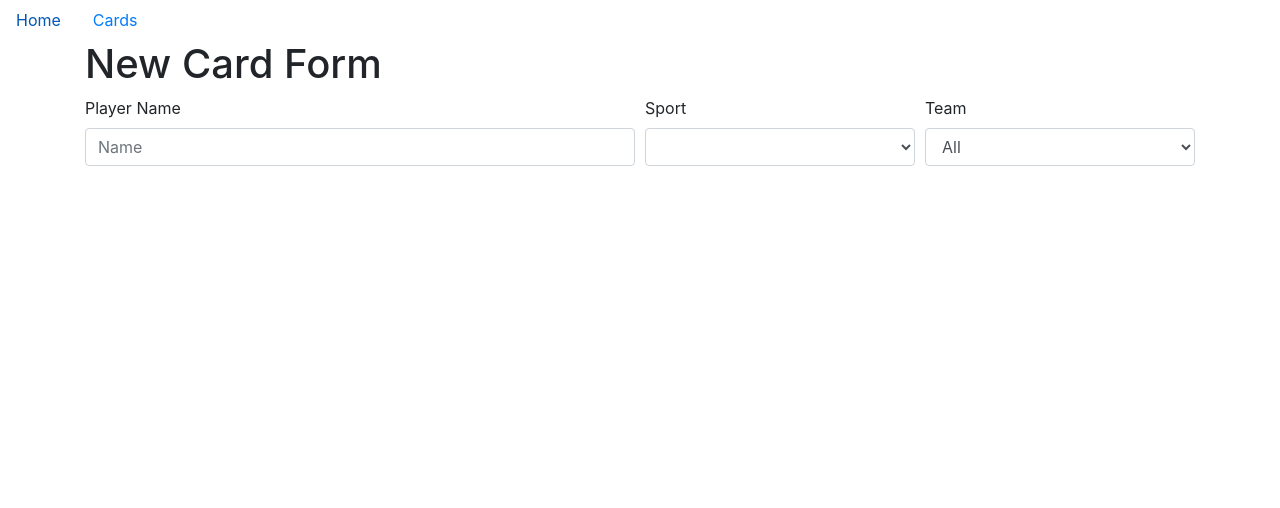
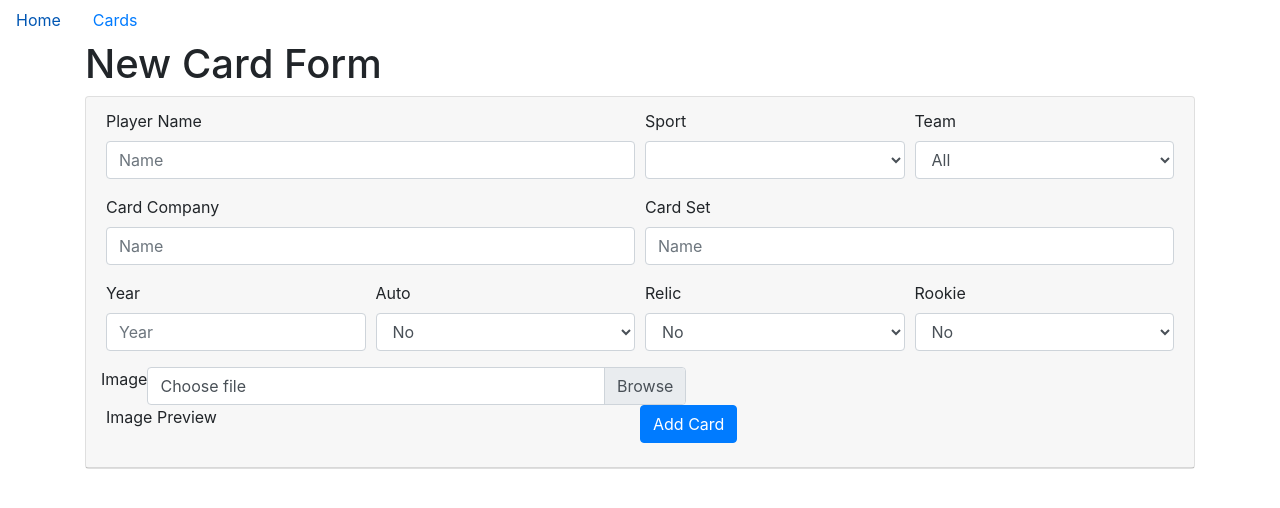
Before and after one commit to koreynichols/sports-cards, an Angular app: page /create in a window 1280 px wide. Shown: the top 508 px of the page. Built offline with nearby package versions, Linux system fonts and the light colour scheme.

Commit message:
Added create form and styling | styling still needs work

```diff
--- a/src/app/card/card.component.html
+++ b/src/app/card/card.component.html
@@ -4,6 +4,13 @@
     <button class="btn btn-primary mx-auto btn-lg" [routerLink]="['/create/']">New Card</button>
   </div>
   <form>
+    <div class="card">
+      <div class="card-header">
+        <div class="card-title">
+          <h4>Search Cards</h4>
+        </div>
+      </div>
+      <div class="card-body">
         <div class="form-row">
           <div class="form-group col-md-6">
             <label for="Name">Player Name</label>
@@ -44,6 +51,8 @@
             </label>
           </div>
         </div>
+      </div>
+    </div>
   </form>
   <table class="table table-striped">
     <thead>
--- a/src/app/create-card/create-card.component.html
+++ b/src/app/create-card/create-card.component.html
@@ -1,6 +1,9 @@
 <div class="container">
   <h1>New Card Form</h1>
   <form>
+    <div class="card">
+      <div class="card-header">
+        <div class="card-title">
           <div class="form-row">
             <div class="form-group col-md-6">
               <label for="Name">Player Name</label>
@@ -20,6 +23,51 @@
                 <option *ngFor="let team of teams">{{ team.teamCity }} {{ team.teamNickname }}</option>
               </select>
             </div>
+            <div class="form-group col-md-6">
+              <label for="Name">Card Company</label>
+              <input type="text" class="form-control" id="Name" placeholder="Name">
+            </div>
+            <div class="form-group col-md-6">
+              <label for="Name">Card Set</label>
+              <input type="text" class="form-control" id="Name" placeholder="Name">
+            </div>
+            <div class="form-group col-md-3">
+              <label for="Name">Year</label>
+              <input type="text" class="form-control" id="Year" placeholder="Year">
+            </div>
+            <div class="form-group col-md-3">
+              <label for="inputAuto">Auto</label>
+              <select id="inputAuto" class="form-control" name="auto">
+                <option selected>No</option>
+                <option>Yes</option>
+              </select>
+            </div>
+            <div class="form-group col-md-3">
+              <label for="inputRelic">Relic</label>
+              <select id="inputRelic" class="form-control" name="relic">
+                <option selected>No</option>
+                <option>Yes</option>
+              </select>
+            </div>
+            <div class="form-group col-md-3">
+              <label for="inputRookie">Rookie</label>
+              <select id="inputRookie" class="form-control" name="rookie">
+                <option selected>No</option>
+                <option>Yes</option>
+              </select>
+            </div>
+            <label for="image">Image</label>
+            <div class="custom-file col-md-6">
+              <input type="file" class="custom-file-input" id="customFile">
+              <label class="custom-file-label" for="customFile">Choose file</label>
+            </div>
+            <div class="col-md-6">
+              <label for="imagePreview">Image Preview</label>
+            </div>
+            <button class="btn btn-primary">Add Card</button>
+          </div>
+        </div>
+      </div>
     </div>
   </form>
 </div>
```
Lines whose indentation alone changed are shown as unchanged.
